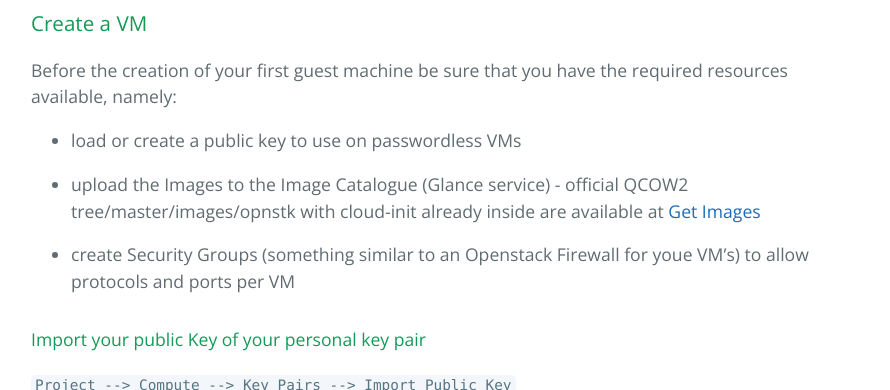
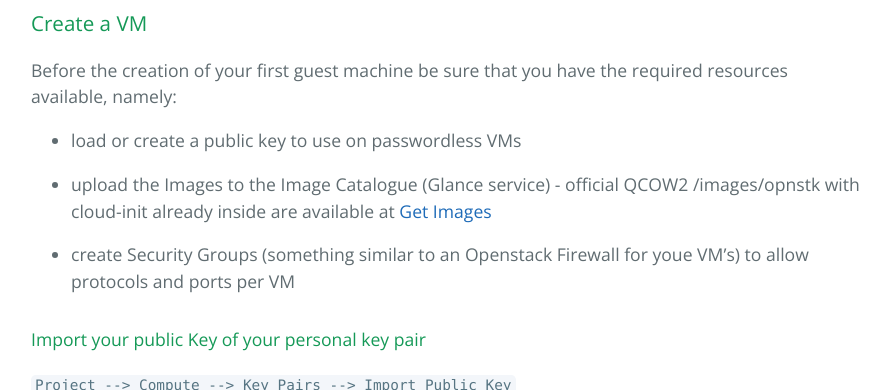
Before and after one commit to sonata-nfv/sonata-nfv.github.io, a Jekyll site: the page built from openstack-basic-starting-guide.md, in a window 1280 px wide and 900 px high, scrolled down 6574 px, cut to the strip 88-478 px from the top of the window. Shown: the whole strip, without its empty margins (193-1083 px from the left). Built offline with Jekyll 4.4.1, drawn with Linux system fonts in a browser that asks for light colours; our own code applies the rules of GitHub Pages for plain Markdown files.

Commit message:
fix path to images on 'Openstack initial configuration steps' page

```diff
--- a/openstack-basic-starting-guide.md
+++ b/openstack-basic-starting-guide.md
@@ -26,17 +26,17 @@ After the Public network configuration, you can now connect to other networks on
 
 The creation of a new Project requires `admin` priviledges, so logon as `admin`.
 
-<p align="center"><img src="https://github.com/sonata-nfv/sonata-nfv.github.io/tree/master/images/opnstk/1st-steps-logon.png" /></p>
+<p align="center"><img src="https://github.com/sonata-nfv/sonata-nfv.github.io/images/opnstk/1st-steps-logon.png" /></p>
 
 ### Create a Project
 
 `Identity --> Project --> + Create Project`
 
-<p align="center"><img src="https://github.com/sonata-nfv/sonata-nfv.github.io/tree/master/images/opnstk/1st-steps-project-create.png" /></p>
+<p align="center"><img src="https://github.com/sonata-nfv/sonata-nfv.github.io/images/opnstk/1st-steps-project-create.png" /></p>
 
 And set the quotas for this tenant:
 
-<p align="center"><img src="https://github.com/sonata-nfv/sonata-nfv.github.io/tree/master/images/opnstk/1st-steps-project-quota.png" /></p>
+<p align="center"><img src="https://github.com/sonata-nfv/sonata-nfv.github.io/images/opnstk/1st-steps-project-quota.png" /></p>
 
 Later you can change the quota limits by setting new values for the tenant's quota:
 
@@ -47,26 +47,26 @@ Later you can change the quota limits by setting new values for the tenant's quo
 
 `Identity --> User --> + Create User`
 
-<p align="center"><img src="https://github.com/sonata-nfv/sonata-nfv.github.io/tree/master/images/opnstk/1st-steps-user-create.png" /></p>
+<p align="center"><img src="https://github.com/sonata-nfv/sonata-nfv.github.io/images/opnstk/1st-steps-user-create.png" /></p>
 
 ### Create Group
 
 `Identity --> Group --> + Create Group`
 
-<p align="center"><img src="https://github.com/sonata-nfv/sonata-nfv.github.io/tree/master/images/opnstk/1st-steps-group-create.png" /></p>
+<p align="center"><img src="https://github.com/sonata-nfv/sonata-nfv.github.io/images/opnstk/1st-steps-group-create.png" /></p>
 
 #### Add a User to the Group
 
 `Identity --> Group --> + Add User`
 
-<p align="center"><img src="https://github.com/sonata-nfv/sonata-nfv.github.io/tree/master/images/opnstk/1st-steps-group-adduser.png" /></p>
+<p align="center"><img src="https://github.com/sonata-nfv/sonata-nfv.github.io/images/opnstk/1st-steps-group-adduser.png" /></p>
 
 
 ## Manage the tenant's resources
 
 The tenants resources like VM, Networks and Storage are managed by the tentant's User on a self-service basis. The initial logon will looks like:
 
-<p align="center"><img src="https://github.com/sonata-nfv/sonata-nfv.github.io/tree/master/images/opnstk/1st-steps-user-initial-login.png" /></p>
+<p align="center"><img src="https://github.com/sonata-nfv/sonata-nfv.github.io/images/opnstk/1st-steps-user-initial-login.png" /></p>
 
 ### Configure the connectivity to the External networks
 
@@ -76,27 +76,27 @@ The tenant resources are instantiated in an isolated environment. To get access
 
 `Project --> Network --> Networks --> + Create Networks`
 
-<p align="center"><img src="https://github.com/sonata-nfv/sonata-nfv.github.io/tree/master/images/opnstk/1st-steps-network-create.png" /></p>
+<p align="center"><img src="https://github.com/sonata-nfv/sonata-nfv.github.io/images/opnstk/1st-steps-network-create.png" /></p>
 
-<p align="center"><img src="https://github.com/sonata-nfv/sonata-nfv.github.io/tree/master/images/opnstk/1st-steps-subnet-create.png" /></p>
+<p align="center"><img src="https://github.com/sonata-nfv/sonata-nfv.github.io/images/opnstk/1st-steps-subnet-create.png" /></p>
 
-<p align="center"><img src="https://github.com/sonata-nfv/sonata-nfv.github.io/tree/master/images/opnstk/1st-steps-subnet-create-details.png" /></p>
+<p align="center"><img src="https://github.com/sonata-nfv/sonata-nfv.github.io/images/opnstk/1st-steps-subnet-create-details.png" /></p>
 
 #### Create a Router
 
 `Project --> Network --> Networks --> + Create Router`
 
-<p align="center"><img src="https://github.com/sonata-nfv/sonata-nfv.github.io/tree/master/images/opnstk/1st-steps-router-create.png" /></p>
+<p align="center"><img src="https://github.com/sonata-nfv/sonata-nfv.github.io/images/opnstk/1st-steps-router-create.png" /></p>
 
 #### Create an Interface
 
 `Project --> Network --> Networks --> + Create Router --> select the new Router --> Interfaces --> + Add Interface`
 
-<p align="center"><img src="https://github.com/sonata-nfv/sonata-nfv.github.io/tree/master/images/opnstk/1st-steps-router-addinterface.png" /></p>
+<p align="center"><img src="https://github.com/sonata-nfv/sonata-nfv.github.io/images/opnstk/1st-steps-router-addinterface.png" /></p>
 
 That's it! You have now connectivity to the external networks has show in the next image. Note that you can create as many private networks as you like, depending on the topology of the Network Service.
 
-<p align="center"><img src="https://github.com/sonata-nfv/sonata-nfv.github.io/tree/master/images/opnstk/1st-steps-network-topology.png" /></p>
+<p align="center"><img src="https://github.com/sonata-nfv/sonata-nfv.github.io/images/opnstk/1st-steps-network-topology.png" /></p>
 
 
 ### Create a VM
@@ -105,7 +105,7 @@ Before the creation of your first guest machine be sure that you have the requir
 
 * load or create a public key to use on passwordless VMs
 
-* upload the Images to the Image Catalogue (Glance service) - official QCOW2 tree/master/images/opnstk with cloud-init already inside are available at [Get Images](https://docs.openstack.org/image-guide/obtain-tree/master/images/opnstk.html)
+* upload the Images to the Image Catalogue (Glance service) - official QCOW2 /images/opnstk with cloud-init already inside are available at [Get Images](https://docs.openstack.org/image-guide/obtain-/images/opnstk.html)
 
 + create Security Groups (something similar to an Openstack Firewall for youe VM's) to allow protocols and ports per VM
 
@@ -114,47 +114,47 @@ Before the creation of your first guest machine be sure that you have the requir
 
 `Project --> Compute --> Key Pairs --> Import Public Key`
 
-<p align="center"><img src="https://github.com/sonata-nfv/sonata-nfv.github.io/tree/master/images/opnstk/1st-steps-importpublickey.png" /></p>
+<p align="center"><img src="https://github.com/sonata-nfv/sonata-nfv.github.io/images/opnstk/1st-steps-importpublickey.png" /></p>
 
 
 #### Upload a new Image to the Catalogue
 
 `Project --> Compute --> Images --> + Create Image`
 
-<p align="center"><img src="https://github.com/sonata-nfv/sonata-nfv.github.io/tree/master/images/opnstk/1st-steps-imagecreate.png" /></p>
+<p align="center"><img src="https://github.com/sonata-nfv/sonata-nfv.github.io/images/opnstk/1st-steps-imagecreate.png" /></p>
 
 
 #### Create a Security Group
 
 `Project --> Network --> Security Group --> + Create Security Group`
 
-<p align="center"><img src="https://github.com/sonata-nfv/sonata-nfv.github.io/tree/master/images/opnstk/1st-steps-securitygroup.png" /></p>
+<p align="center"><img src="https://github.com/sonata-nfv/sonata-nfv.github.io/images/opnstk/1st-steps-securitygroup.png" /></p>
 
 Then, add rules to the Security Group:
 
 `Project --> Network --> Security Group --> select the new Security Group --> Manage Rules --> + Add Rule`
 
-<p align="center"><img src="https://github.com/sonata-nfv/sonata-nfv.github.io/tree/master/images/opnstk/1st-steps-addrule.png" /></p>
+<p align="center"><img src="https://github.com/sonata-nfv/sonata-nfv.github.io/images/opnstk/1st-steps-addrule.png" /></p>
 
 
 #### Create a VM
 
 `Project --> Compute --> Instances --> Launch Instance`
 
-<p align="center"><img src="https://github.com/sonata-nfv/sonata-nfv.github.io/tree/master/images/opnstk/1st-steps-launchinstance.png" /></p>
+<p align="center"><img src="https://github.com/sonata-nfv/sonata-nfv.github.io/images/opnstk/1st-steps-launchinstance.png" /></p>
 
-<p align="center"><img src="https://github.com/sonata-nfv/sonata-nfv.github.io/tree/master/images/opnstk/1st-steps-01details.png" /></p>
+<p align="center"><img src="https://github.com/sonata-nfv/sonata-nfv.github.io/images/opnstk/1st-steps-01details.png" /></p>
 
-<p align="center"><img src="https://github.com/sonata-nfv/sonata-nfv.github.io/tree/master/images/opnstk/1st-steps-02source.png" /></p>
+<p align="center"><img src="https://github.com/sonata-nfv/sonata-nfv.github.io/images/opnstk/1st-steps-02source.png" /></p>
 
-<p align="center"><img src="https://github.com/sonata-nfv/sonata-nfv.github.io/tree/master/images/opnstk/1st-steps-03flavor.png" /></p>
+<p align="center"><img src="https://github.com/sonata-nfv/sonata-nfv.github.io/images/opnstk/1st-steps-03flavor.png" /></p>
 
-<p align="center"><img src="https://github.com/sonata-nfv/sonata-nfv.github.io/tree/master/images/opnstk/1st-steps-04networks.png" /></p>
+<p align="center"><img src="https://github.com/sonata-nfv/sonata-nfv.github.io/images/opnstk/1st-steps-04networks.png" /></p>
 
-<p align="center"><img src="https://github.com/sonata-nfv/sonata-nfv.github.io/tree/master/images/opnstk/1st-steps-05networkports.png" /></p>
+<p align="center"><img src="https://github.com/sonata-nfv/sonata-nfv.github.io/images/opnstk/1st-steps-05networkports.png" /></p>
 
-<p align="center"><img src="https://github.com/sonata-nfv/sonata-nfv.github.io//tree/master/images/opnstk/1st-steps-06securitygroups.png" /></p>
+<p align="center"><img src="https://github.com/sonata-nfv/sonata-nfv.github.io//images/opnstk/1st-steps-06securitygroups.png" /></p>
 
-<p align="center"><img src="https://github.com/sonata-nfv/sonata-nfv.github.io/tree/master/images/opnstk/1st-steps-07keypair.png" /></p>
+<p align="center"><img src="https://github.com/sonata-nfv/sonata-nfv.github.io/images/opnstk/1st-steps-07keypair.png" /></p>
 
-<p align="center"><img src="https://github.com/sonata-nfv/sonata-nfv.github.io/tree/master/images/opnstk/1st-steps-08config.png" /></p>
+<p align="center"><img src="https://github.com/sonata-nfv/sonata-nfv.github.io/images/opnstk/1st-steps-08config.png" /></p>
```
